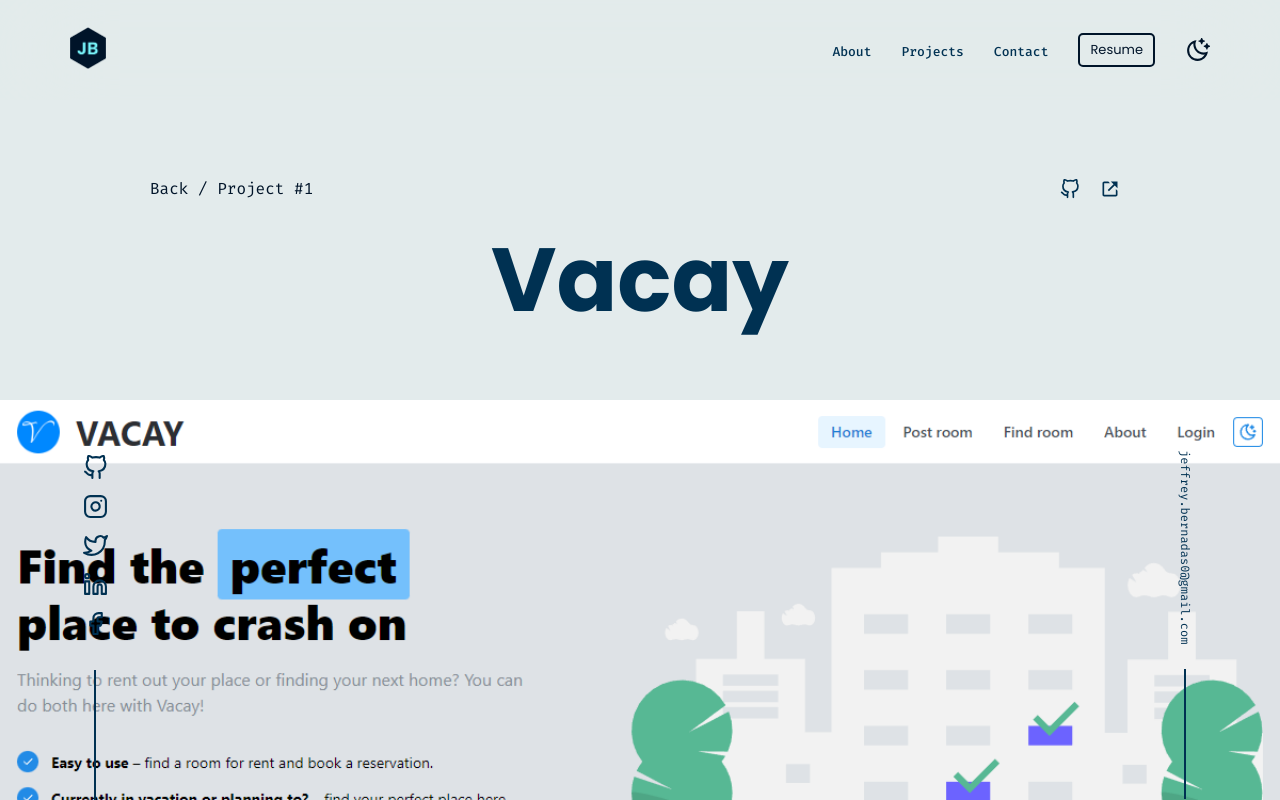
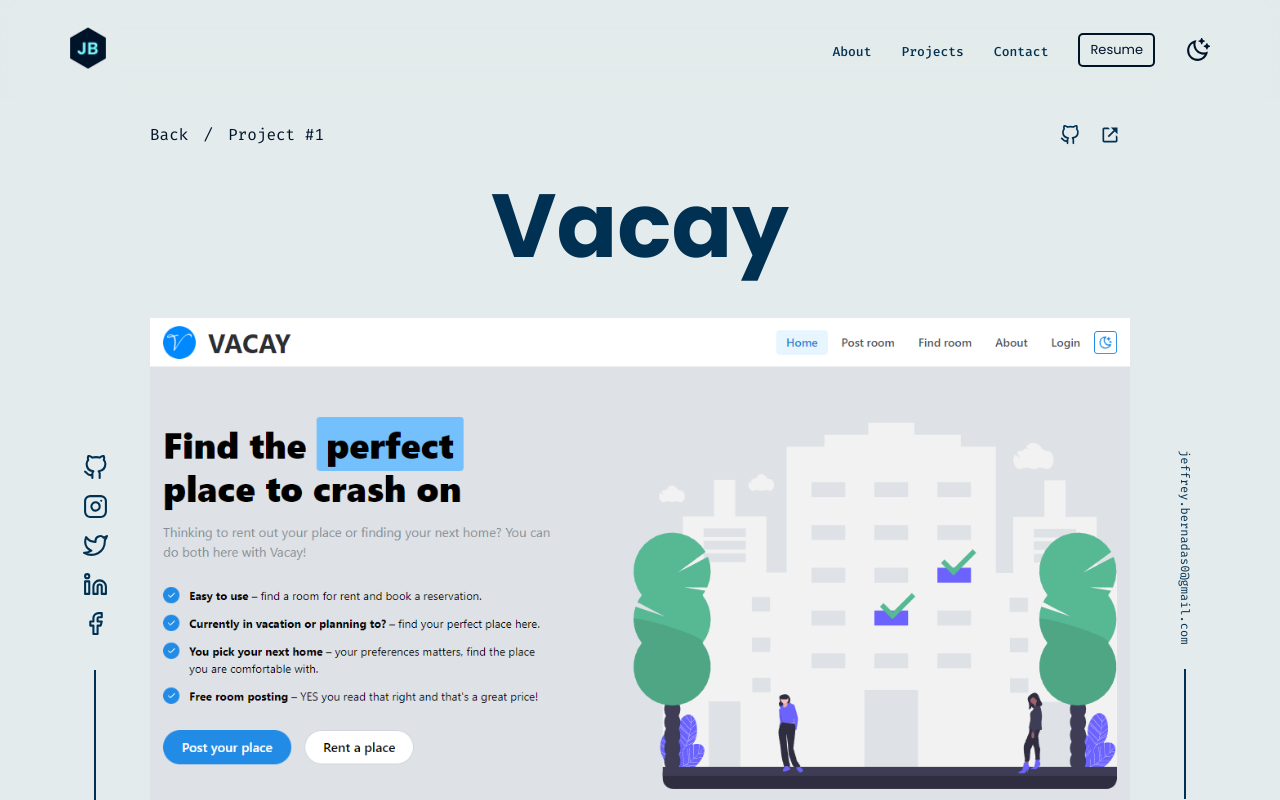
Before and after one commit to Bernz322/my-portfolio, a React (Create React App) app: page /vacay in a window 1280 px wide. Shown: the top 800 px of the page. Built offline with nearby package versions, Linux system fonts and the light colour scheme.

Commit message:
preparing for a project page revamp

```diff
--- a/src/components/pages/SingleProject.tsx
+++ b/src/components/pages/SingleProject.tsx
@@ -18,93 +18,99 @@ interface IProps {
   count: number;
 }
 
-// const transition = { duration: 1.4, ease: [0.6, 0.01, -0.05, 0.9] };
-
 function SingleProject({ project, count }: IProps) {
   const navigate = useNavigate();
   const { theme } = useContext(ThemeModeContext);
-  // const { scrollYProgress } = useViewportScroll();
-  // const scale = useTransform(scrollYProgress, [0, 1], [1, 1.15]);
 
   const handleClick = () => {
     navigate(-1);
+  };
+
+  const topVariants = {
+    hidden: {
+      opacity: 0,
+    },
+    visible: {
+      opacity: 1,
+      transition: {
+        delay: 0.1,
+        staggerChildren: 0.3,
+        when: "beforeChildren",
+      },
+    },
+  };
+
+  const bottomVariants = {
+    hidden: {
+      opacity: 0,
+    },
+    visible: {
+      opacity: 1,
+      transition: {
+        delay: 1.9,
+        staggerChildren: 0.3,
+        when: "beforeChildren",
+      },
+    },
   };
   return (
     <StyledProjectPage>
       <div className="container">
         <div className="top">
-          <div className="top-deets">
-            <div className="head">
-              <p>
-                {" "}
-                <span
+          <motion.div
+            variants={topVariants}
+            initial="hidden"
+            animate="visible"
+            className="top-deets"
+          >
+            <motion.div className="head">
+              <div className="left">
+                <motion.span
                   className="back-to-home"
                   onClick={handleClick}
                   role="button"
                   tabIndex={0}
+                  variants={fadeUp}
                 >
                   Back
-                </span>{" "}
-                / Project #{count}
-              </p>
-              <div className="url">
-                <a
+                </motion.span>
+                <motion.p variants={fadeUp} className="slash">
+                  {" "}
+                  /{" "}
+                </motion.p>
+                <motion.p variants={fadeUp}>Project #{count}</motion.p>
+              </div>
+              <div className="right">
+                <motion.a
                   href={project.urls.github}
                   target="_blank"
                   rel="noreferrer"
                   aria-label="Repository of the Project"
+                  variants={fadeUp}
                 >
                   <FiGithub className="icons" />
-                </a>
-                <a
+                </motion.a>
+                <motion.a
                   href={project.urls.demo}
                   target="_blank"
                   rel="noreferrer"
                   aria-label="Demo link of the Project"
+                  variants={fadeUp}
                 >
                   <BiLinkExternal className="icons" />
-                </a>
+                </motion.a>
               </div>
+            </motion.div>
+            <motion.h1 variants={fadeUp}>{project.name}</motion.h1>
+          </motion.div>
         </div>
-            <h1>{project.name}</h1>
-          </div>
-        </div>
-        <div className="bottom">
-          {/* <motion.div className="image-container-single">
         <motion.div
-              initial={{
-                y: "-50%",
-                width: "300px",
-                height: "250px",
-              }}
-              animate={{
-                y: 0,
-                width: "100%",
-                height: window.innerWidth > 1440 ? 400 : 200,
-                transition: { delay: 0.2, ...transition },
-              }}
-              className="thumbnail-single"
-            >
-              <motion.div
-                className="frame-single"
-                whileHover="hover"
-                transition={transition}
+          className="bottom"
+          variants={bottomVariants}
+          initial="hidden"
+          animate="visible"
         >
           <motion.img
-                  className="image"
-                  src={project.image}
-                  alt="project-img"
-                  // style={{ scale: scale }}
-                  initial={{ scale: 1.0 }}
-                  animate={{
-                    transition: { delay: 0.2, ...transition },
-                    y: window.innerWidth > 1440 ? -100 : -50,
-                  }}
-                />
-              </motion.div>
-            </motion.div>
-          </motion.div> */}
-          <img
             title={project.name}
             loading="lazy"
             className="image"
@@ -112,10 +118,12 @@ function SingleProject({ project, count }: IProps) {
               theme === "light" ? project.ogImage.light : project.ogImage.dark
             }
             alt="project-img"
+            variants={fadeUp}
           />
-        </div>
+        </motion.div>
       </div>
       <motion.div className="project-info container">
+        <div className="top-desc">
           <motion.div
             className="description"
             variants={sectionAnimateOnView}
@@ -164,6 +172,19 @@ function SingleProject({ project, count }: IProps) {
               ))}
             </StyledTechStack>
           </motion.div>
+        </div>
+        <motion.div
+          className="features"
+          variants={sectionAnimateOnView}
+          initial="hidden"
+          whileInView="visible"
+          viewport={{ once: true }}
+        >
+          <motion.h3 variants={fadeUp} className="info-head">
+            Features
+          </motion.h3>
+          <motion.p variants={fadeUp}>Will be added soon.....</motion.p>
+        </motion.div>
       </motion.div>
     </StyledProjectPage>
   );
--- a/src/styles/componentStyles/techStackStyles.ts
+++ b/src/styles/componentStyles/techStackStyles.ts
@@ -26,7 +26,7 @@ const StyledTechStack = styled(motion.ul)`
     margin: 10px;
     border: 1px solid ${(props) => props.theme.btn};
     border-radius: 5px;
-    padding: 5px;
+    padding: 3px;
     cursor: grab;
     &:active {
       cursor: grabbing;
--- a/src/styles/projectPageStyles.ts
+++ b/src/styles/projectPageStyles.ts
@@ -7,8 +7,17 @@ const StyledProjectPage = styled.div`
   justify-content: center;
   flex-flow: column nowrap;
   margin: var(--nav-height) auto;
+  max-width: var(--site-max-width);
+  padding: 0 150px;
+  @media only screen and (max-width: 768px) {
+    padding: 0 75px;
+  }
+  @media only screen and (max-width: 490px) {
+    padding: 0 25px;
+  }
 
-  p {
+  p,
+  .back-to-home {
     @media only screen and (max-width: 768px) {
       font-size: var(--fz-sm);
       max-width: 100%;
@@ -21,34 +30,26 @@ const StyledProjectPage = styled.div`
   }
 
   .container {
-    margin: 0 auto;
-    width: 100vw;
-    height: 100%;
-    z-index: 999;
+    height: calc(100vh - var(--nav-height));
+    @media only screen and (max-width: 768px) {
+      height: fit-content;
+    }
   }
 
   .top {
-    padding: 0 150px;
-    height: calc(50vh - var(--nav-height));
+    height: fit-content;
     max-width: var(--site-max-width);
-    margin: 0 auto;
+    margin: 0 auto 25px;
     display: flex;
     align-items: center;
     justify-content: center;
 
-    @media only screen and (max-width: 768px) {
-      padding: 0 75px;
-    }
-
-    @media only screen and (max-width: 489px) {
-      padding: 0 25px;
-    }
     .top-deets {
       flex-flow: column nowrap;
       width: 100%;
       text-align: center;
       h1 {
-        font-size: clamp(40px, 7vw, 90px);
+        font-size: clamp(45px, 7vw, 90px);
         color: ${(props) => props.theme.color2};
       }
       .head {
@@ -60,14 +61,24 @@ const StyledProjectPage = styled.div`
         font-family: var(--font-mono);
       }
 
+      .left {
+        display: flex;
+        align-items: center;
+        justify-content: start;
+      }
+
+      .slash {
+        margin: 0 15px;
+      }
+
       .back-to-home {
-        transition: var(--transition3);
         cursor: pointer;
         &:hover {
           color: ${(props) => props.theme.hover};
+          transition: var(--transition2);
         }
       }
-      .url {
+      .right {
         padding: 5px 0 0;
         a {
           margin: 0 10px;
@@ -87,35 +98,34 @@ const StyledProjectPage = styled.div`
   }
 
   .bottom {
+    max-width: var(--site-max-width);
+    margin: 0 auto 0;
+    z-index: -10;
     .image {
       width: 100%;
       height: 100%;
       object-fit: cover;
     }
-    z-index: -10;
   }
 
   .project-info {
-    padding: 0 150px;
     display: flex;
     align-items: flex-start;
     justify-content: space-between;
     max-width: var(--site-max-width);
-    margin: 150px auto;
+    margin: 30px auto;
+    flex-flow: column nowrap;
+  }
+  .top-desc {
+    display: flex;
+    align-items: flex-start;
+    justify-content: space-between;
     @media only screen and (max-width: 1000px) {
       flex-flow: column nowrap;
     }
-
-    @media only screen and (max-width: 768px) {
-      padding: 0 75px;
-    }
-
-    @media only screen and (max-width: 489px) {
-      padding: 0 25px;
-    }
   }
-
-  .description {
+  .description,
+  .features {
     margin-right: 10px;
     text-align: justify;
     flex: 6;
@@ -140,5 +150,11 @@ const StyledProjectPage = styled.div`
     color: ${(props) => props.theme.color2};
     text-align: center;
   }
+
+  .features {
+    margin-top: 50px;
+    width: 100%;
+    text-align: center;
+  }
 `;
 export default StyledProjectPage;
```
Lines whose indentation alone changed are shown as unchanged.
